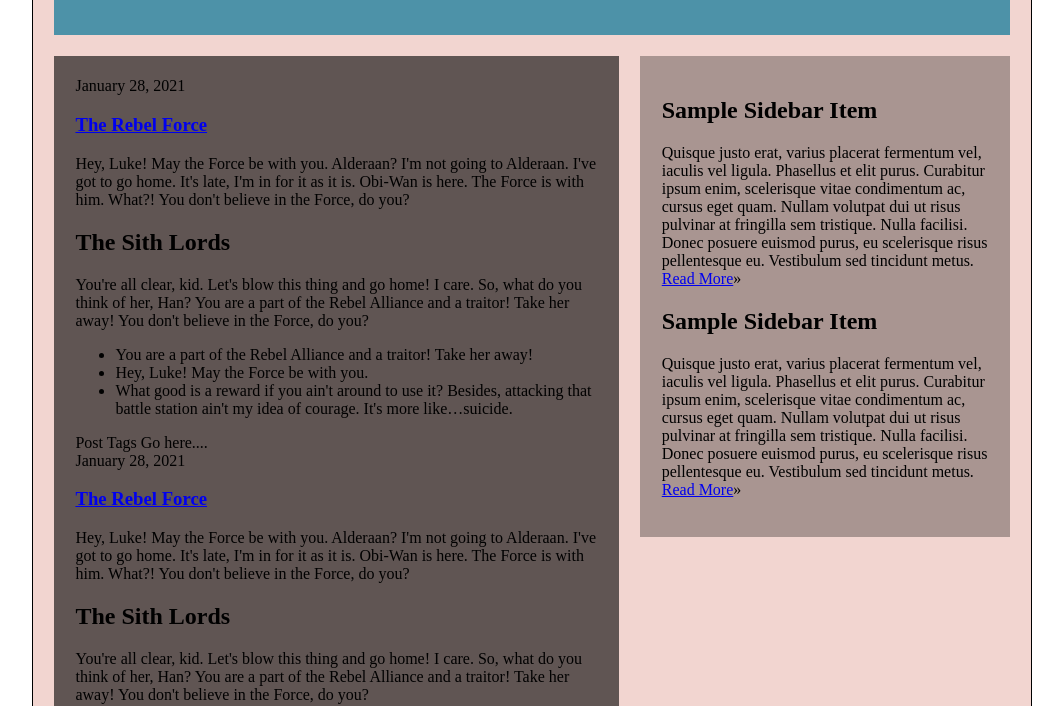
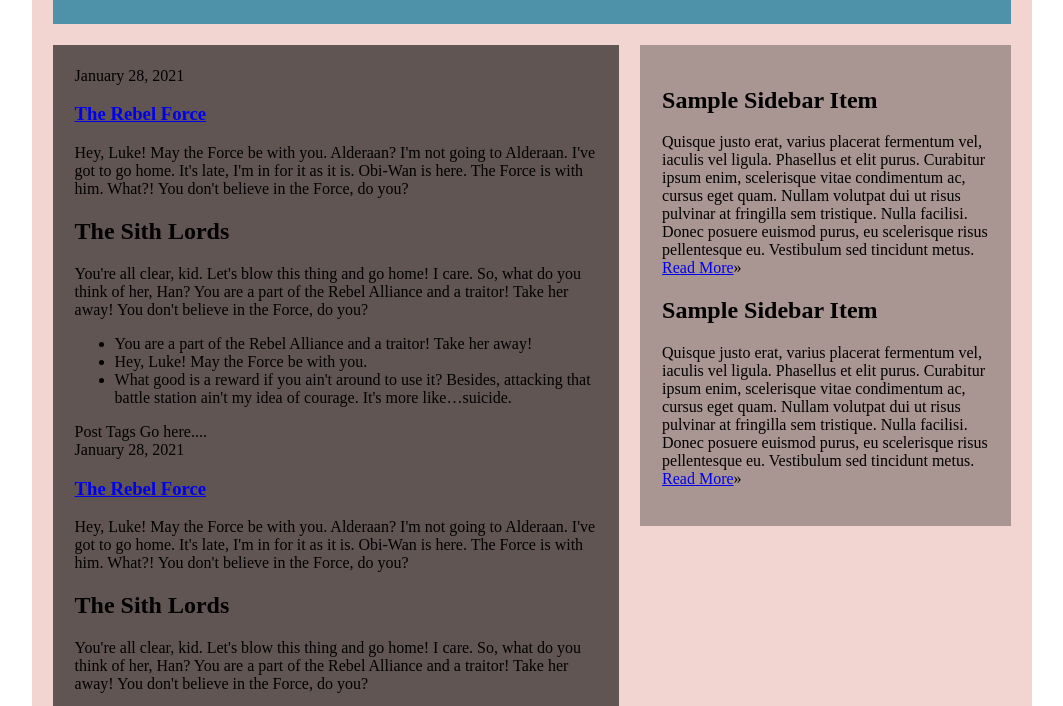
Before and after one commit to cisainz/ifsc-3342, a plain HTML site: page Grid/grid_index.html in a window 1280 px wide. Shown: the part 247-953 px from the top of the page, without its empty margins (108-1171 px from the left). Drawn offline with Linux system fonts and the light colour scheme.

Commit message:
Grid 1.4.2

```diff
--- a/Grid/grid-style.css
+++ b/Grid/grid-style.css
@@ -23,9 +23,10 @@ html {
 
 
 .container {
+  width:960px;
   background:#F2D5D0;
-  border: 1px solid #000;
-  margin: 20px auto;
+
+  margin: 10px auto;
 }
 
 header.primary {
```
